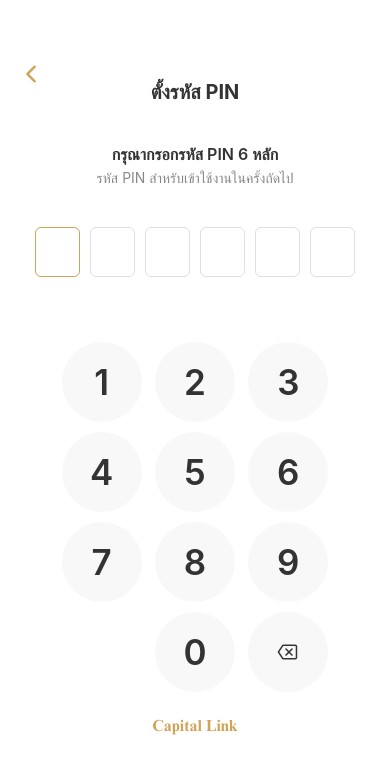
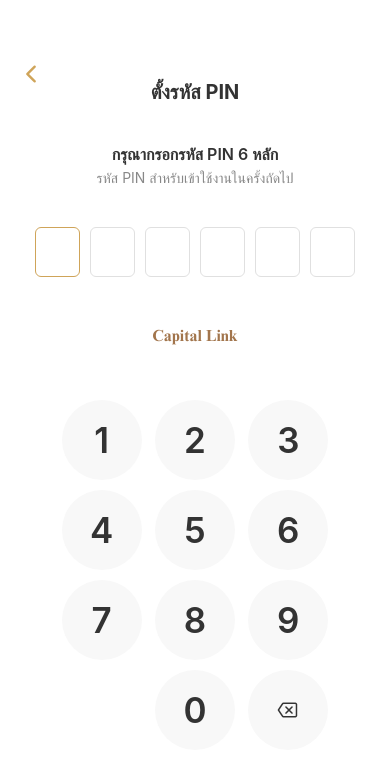
Before and after one commit to KongFourThousand/CapitalLink, a React Native app in the folder Capital-Link/: screen /PinSetup in a window 390 px wide. Shown: the top 774 px of the page. Built offline with nearby package versions, Linux system fonts and the light colour scheme.

Commit message:
แก้บัค pinsetup

```diff
--- a/Capital-Link/src/screens/pin/PinSetupScreen.tsx
+++ b/Capital-Link/src/screens/pin/PinSetupScreen.tsx
@@ -18,14 +18,10 @@ const { width } = Dimensions.get("window");
 type PinSetupScreenNavProp = NativeStackNavigationProp<RootStackParamList, "PinSetup">;
 
 const PinSetupScreen: React.FC = () => {
-  // เรียกใช้ useFonts เป็น Hook ตัวแรก
+  // เรียกใช้ Hook ทั้งหมดก่อน มีเงื่อนไขหรือ return
   const [fontsLoaded] = useFonts({
     TimesNewRoman: require("../../../assets/fonts/times new roman bold.ttf"),
   });
-  // ถ้าไฟล์ฟอนต์ยังไม่โหลดเสร็จ ให้คืนค่า null ทันที
-  if (!fontsLoaded) return null;
-
-  // จากนี้ไปเรียกใช้ hook อื่น ๆ ได้ตามปกติ
   const navigation = useNavigation<PinSetupScreenNavProp>();
   const [pin, setPin] = useState("");
   const [showLast, setShowLast] = useState(false);
@@ -61,7 +57,10 @@ const PinSetupScreen: React.FC = () => {
         navigation.navigate("PinConfirm", { firstPin: pin });
       }, 300);
     }
-  }, [pin]);
+  }, [pin, navigation]);
+
+  // ถ้าไฟล์ฟอนต์ยังไม่โหลดเสร็จ ให้คืนค่า null หลังจากประกาศ hooks ทั้งหมดแล้ว
+  if (!fontsLoaded) return null;
 
   return (
     <SafeAreaView style={styles.safeArea}>
@@ -100,7 +99,7 @@ const PinSetupScreen: React.FC = () => {
               );
             })}
           </View>
-
+          <Text style={styles.brandText}>Capital Link</Text>
           {/* Custom Numpad */}
           <View style={styles.keypadContainer}>
             <View style={styles.keypadRow}>
@@ -129,8 +128,6 @@ const PinSetupScreen: React.FC = () => {
               </TouchableOpacity>
             </View>
           </View>
-
-          <Text style={styles.brandText}>Capital Link</Text>
         </View>
       </View>
     </SafeAreaView>
@@ -267,7 +264,7 @@ const styles = StyleSheet.create({
     textDecorationLine: "underline",
   },
   brandText: {
-    color: "#CFA459",
+    color: "#a2754c",
     fontSize: 16,
     marginVertical: 20,
     fontFamily: "TimesNewRoman",
```
